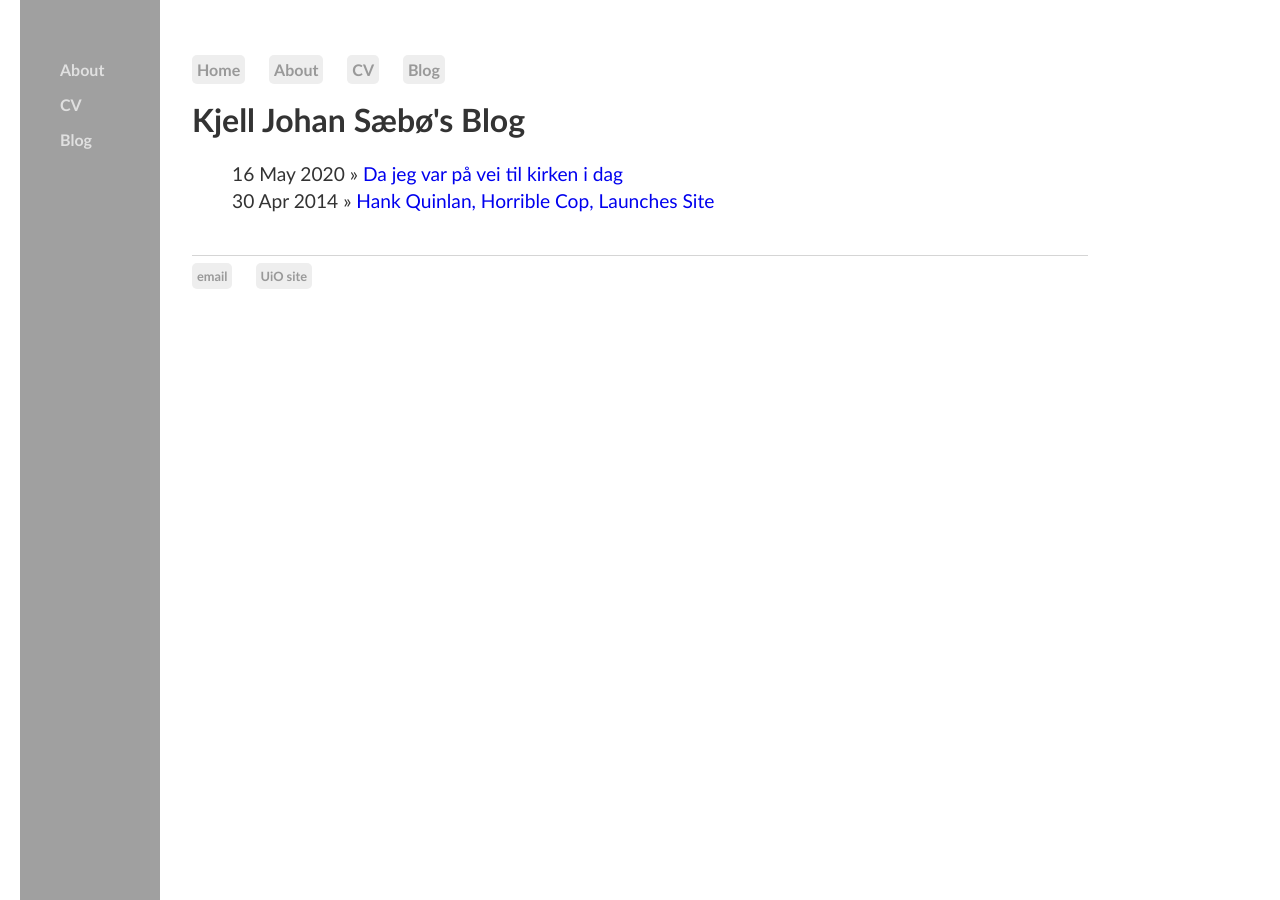
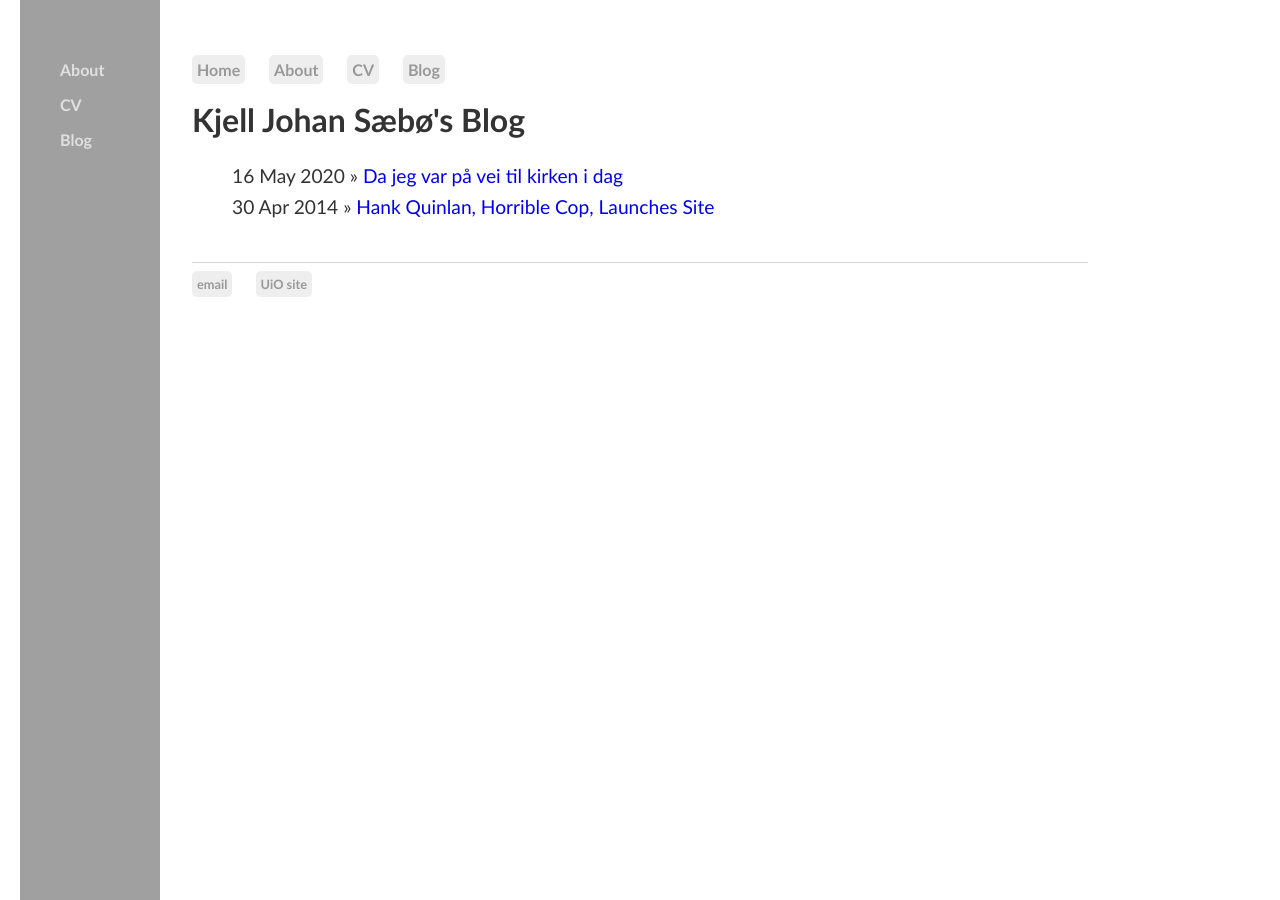
Before and after one commit to kjelljs/kjelljs.github.io, a Jekyll site: the page built from blog/index.html, in a window 1280 px wide. Built offline with Jekyll 4.4.1, drawn with Linux system fonts in a browser that asks for light colours.

Commit message:
Update main.css

```diff
--- a/css/main.css
+++ b/css/main.css
@@ -58,7 +58,7 @@ nav a:hover, footer a:hover {
     color: #404040;
 }
 #blogposts {
-    font-family: Optima, Candara, Calibri, Arial, sans-serif; line-height: 1.4em;
+    font-family: Optima, Candara, Calibri, Arial, sans-serif; line-height: 1.6em;
     color: #333;
 }
 h1 {
```
